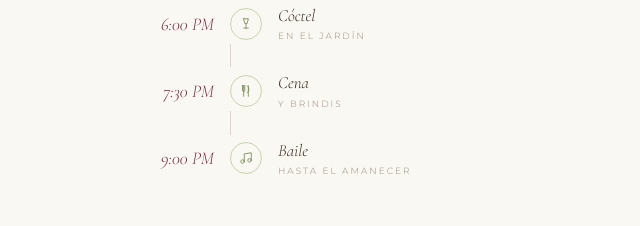
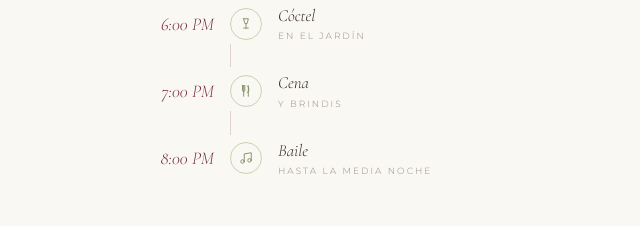
Before and after one commit to LuisBern/pabloykarla, a plain HTML site: page index.html in a window 1280 px wide. Shown: the part 3066-3292 px from the top of the page, 320-960 px from the left. Drawn offline with nearby package versions, Linux system fonts and the light colour scheme.

Commit message:
nuevo horario

```diff
--- a/index.html
+++ b/index.html
@@ -386,14 +386,14 @@ footer{background:var(--burg);padding:52px 24px 44px;display:flex;flex-direction
       <div class="itin-main"><span class="itin-ev">Cóctel</span><span class="itin-sub">En el jardín</span></div>
     </div>
     <div class="itin-item">
-      <div class="itin-hora">7:30 PM</div>
+      <div class="itin-hora">7:00 PM</div>
       <div class="itin-ico"><svg width="14" height="14" viewBox="0 0 24 24" fill="none" stroke="#7a8c5a" stroke-width="1.5" stroke-linecap="round" stroke-linejoin="round"><line x1="8" y1="3" x2="8" y2="21"/><path d="M6 3h4v8a2 2 0 0 1-4 0V3z"/><line x1="16" y1="3" x2="16" y2="21"/><path d="M14 3c0 0 3 2 3 6s-3 6-3 6"/></svg></div>
       <div class="itin-main"><span class="itin-ev">Cena</span><span class="itin-sub">Y brindis</span></div>
     </div>
     <div class="itin-item">
-      <div class="itin-hora">9:00 PM</div>
+      <div class="itin-hora">8:00 PM</div>
       <div class="itin-ico"><svg width="14" height="14" viewBox="0 0 24 24" fill="none" stroke="#7a8c5a" stroke-width="1.5" stroke-linecap="round" stroke-linejoin="round"><path d="M9 18V5l12-2v13"/><circle cx="6" cy="18" r="3"/><circle cx="18" cy="16" r="3"/></svg></div>
-      <div class="itin-main"><span class="itin-ev">Baile</span><span class="itin-sub">Hasta el amanecer</span></div>
+      <div class="itin-main"><span class="itin-ev">Baile</span><span class="itin-sub">Hasta la media noche</span></div>
     </div>
   </div>
 </section>
```
